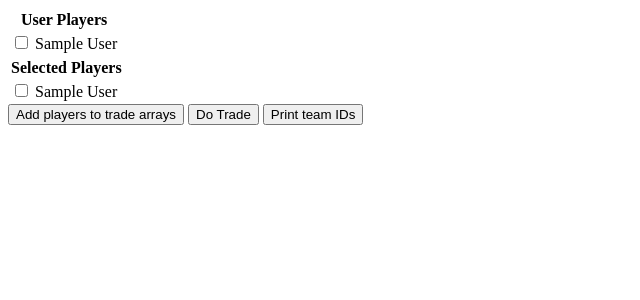
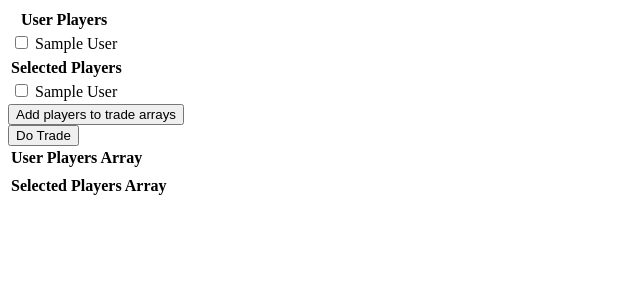
Before and after one commit to samuelbamueldamuel/re_sam_isitory, a Django app: page /selectTrade/1 in a window 1280 px wide. Shown: the top 300 px of the page, without its empty margins (0-640 px from the left). Run offline with Django 4.2, Linux system fonts and the light colour scheme; tables that the repository leaves empty hold one stand-in row (values such as "Sample post"); lists and menus that the app fills with data are empty.

Commit message:
add to arrays

```diff
--- a/league/templates/trade.html
+++ b/league/templates/trade.html
@@ -15,7 +15,7 @@
     <td>{{team.city}}</td>
     <td>{{team.name}}</td>
     <td>
-        <a href="{% url 'selectTrade/' t_id=team.t_id %}">
+        <a href="{% url 'selectTrade' team.t_id %}">
             trade with this team
         </a>
     </td>
--- a/league/templates/tradeMachine.html
+++ b/league/templates/tradeMachine.html
@@ -84,6 +84,9 @@
     {% load static %}
 </head>
 <body>
+    <form method="POST" action="{% url 'addArray' t_id %}">
+        {% csrf_token %}
+
         <table>
             <tr>
                 <th>User Players</th>
@@ -112,62 +115,47 @@
             {% endfor %}
         </table>
 
-    <button onclick="handleTrade()">Add players to trade arrays</button>
-    <button onclick="doTrade()">Do Trade</button>
-    <button onclick="printTeamIds()">Print team IDs</button>
+        <button type="submit">Add players to trade arrays</button>
+    </form>
 
 
-    <script>
-        var checkedUserPlayers = [];
-        var checkedSelectedPlayers = [];
+     <!-- {% if t_id %}
+    <a href="{% url 'addArray' t_id=t_id %}">
+        <button>Add players to trade arrays</button>
+    </a> -->
+        {% else %}
+    <a href="{% url 'addArray' %}">
+        <button>Add players to trade arrays</button>
+    </a>
+        {% endif %}
+    <button >Do Trade</button>
+    <!-- <button >Print team IDs</button> -->
 
+    <table>
+        <tr>
+            <th>User Players Array</th>
+        </tr>
+        <tr>
+            <td>
+                {% for player in user_players_list %}
+                    {{ player.first_name }} {{ player.last_name }}
+                {% endfor %}
+            </td>
+        </tr>
+    </table>
 
-        function handleTrade() {
-            checkedUserPlayers = getCheckedPlayerIds('user_player_checkbox');
-            checkedSelectedPlayers = getCheckedPlayerIds('selected_player_checkbox');
+    <table>
+        <tr>
+            <th>Selected Players Array</th>
+        </tr>
+        <tr>
+            <td>
+                {% for player in selected_players_list %}
+                    {{ player.first_name }} {{ player.last_name }}
+                {% endfor %}
+            </td>
+        </tr>
+    </table>
 
-            console.log(checkedUserPlayers);
-            console.log(checkedSelectedPlayers);
-        }
-
-        function getCheckedPlayerIds(checkboxName) {
-            var checkedPlayerIds = [];
-            var checkboxes = document.getElementsByName(checkboxName);
-            for (var i = 0; i < checkboxes.length; i++) {
-                if (checkboxes[i].checked) {
-                    var playerId = checkboxes[i].value;
-                    var teamId = checkboxes[i].getAttribute('data-team-id');
-                    checkedPlayerIds.push({ playerId: playerId, teamId: teamId });
-                }
-            }
-            return checkedPlayerIds;
-        }
-
-        function doTrade() {
-            for (var i = 0; i < checkedUserPlayers.length; i++) {
-                var tempTeamId = checkedUserPlayers[i].teamId;
-                checkedUserPlayers[i].teamId = checkedSelectedPlayers[i].teamId;
-                checkedSelectedPlayers[i].teamId = tempTeamId;
-            }
-
-            console.log(checkedUserPlayers);
-            console.log(checkedSelectedPlayers);
-        }
-        function printTeamIds() {
-            console.log("User Team IDs:");
-            for (var i = 0; i < checkedUserPlayers.length; i++) {
-                console.log("Player ID:", checkedUserPlayers[i].playerId);
-                console.log("Team ID:", checkedUserPlayers[i].teamId);
-            }
-
-            console.log("Selected Team IDs:");
-            for (var i = 0; i < checkedSelectedPlayers.length; i++) {
-                console.log("Player ID:", checkedSelectedPlayers[i].playerId);
-                console.log("Team ID:", checkedSelectedPlayers[i].teamId);
-            }
-        }
-
-
-    </script>
 </body>
 </html>
--- a/league/urls.py
+++ b/league/urls.py
@@ -26,7 +26,8 @@ urlpatterns = [
     path('salaryBreakdownL/<str:t_id>', UserViews.salaryBreakdownL, name='salaryBreakdownL'),
     path('trade/', UserViews.trade, name='trade'),
     path('selectTrade/<str:t_id>', UserViews.tradeMachine, name = 'selectTrade'),
-    # path('doTrade/<str:t_id>', UserViews.doTrade, name = 'doTrade'),
-    # path('trade-success/', UserViews.tradeSuccess, name='trade-success'),
-    # path('trade-failure/', UserViews.tradeFailure, name='trade-failure'),
+    path('addArray/<str:t_id>', UserViews.addArray, name = 'addArray'),
+    path('addArray/', UserViews.addArray, name='addArray'),
+    # path('doTrade/<str:t_id>', UserViews.doTrade, name='doTrade')
+
 ]
--- a/league/views/UserViews.py
+++ b/league/views/UserViews.py
@@ -2,6 +2,7 @@ from django.shortcuts import render
 from django.http import HttpResponse
 from ..models import Team, Player
 from ..scripts.stage import stage
+from django.http import HttpResponse
 
 def welcome(request):
     teams = Team.objects.all()
@@ -128,6 +129,30 @@ def salaryBreakdownL(request, t_id):
 
     return render(request, 'salaryBreakdown.html', context)
 
+# def trade(request):
+#     teams = Team.objects.all()
+#     context = {
+#         'teams': teams
+#     }
+#     return render(request, 'trade.html', context)
+
+# def tradeMachine(request, t_id):
+#     # get user team
+#     userTeam = Team.objects.filter(userTeam=True).first()
+#     userPlayers = Player.objects.filter(team_id=userTeam.t_id)
+
+#     # get selectedTeam
+#     selectedTeam = Team.objects.filter(t_id=t_id).first()
+#     selectedPlayers = Player.objects.filter(team_id=selectedTeam.t_id)
+#     context = {
+#         'userTeam': userTeam,
+#         'userPlayers' : userPlayers,
+#         'selectedTeam': selectedTeam,
+#         'selectedPlayers' : selectedPlayers,
+#         # 't_id': t_id,  # Add the t_id value to the context
+#     }
+#     return render(request, 'tradeMachine.html', context)
+
 def trade(request):
     teams = Team.objects.all()
     context = {
@@ -136,61 +161,91 @@ def trade(request):
     return render(request, 'trade.html', context)
 
 def tradeMachine(request, t_id):
-    # get user team
+        # get user team
+        userTeam = Team.objects.filter(userTeam=True).first()
+        userPlayers = Player.objects.filter(team_id=userTeam.t_id)
+
+        # get selectedTeam
+        selectedTeam = Team.objects.filter(t_id=t_id).first()
+        selectedPlayers = Player.objects.filter(team_id=selectedTeam.t_id)
+
+        context = {
+            'userTeam': userTeam,
+            'userPlayers': userPlayers,
+            'selectedTeam': selectedTeam,
+            'selectedPlayers': selectedPlayers,
+            't_id': t_id,
+        }
+        return render(request, 'tradeMachine.html', context)
+
+def addArray(request, t_id):
+    user_players_list = []
+    selected_players_list = []
+
+    if request.method == 'POST':
+        user_player_ids = request.POST.getlist('user_player_checkbox')
+        selected_player_ids = request.POST.getlist('selected_player_checkbox')
+
+        # print("user_player_ids:", user_player_ids)
+        # print("selected_player_ids:", selected_player_ids)
+
+        user_players = Player.objects.filter(id__in=user_player_ids)
+        selected_players = Player.objects.filter(id__in=selected_player_ids)
+
+        # Extend the lists with the selected players
+        user_players_list.extend(user_players.values())
+        selected_players_list.extend(selected_players.values())
+
+    # Retrieve the player data for rendering the page
     userTeam = Team.objects.filter(userTeam=True).first()
-    userPlayers = Player.objects.filter(team_id=userTeam.t_id)
+    userPlayers = Player.objects.filter(team_id=userTeam.t_id).values()
+    selectedTeam = Team.objects.filter(t_id=t_id).first()
+    selectedPlayers = Player.objects.filter(team_id=selectedTeam.t_id).values()
 
-    # get selectedTeam
-    selectedTeam = Team.objects.filter(t_id=t_id).first()
-    selectedPlayers = Player.objects.filter(team_id=selectedTeam.t_id)
+    # print("user_players_list:", user_players_list)
+    # print("selected_players_list:", selected_players_list)
+
     context = {
-        'userTeam': userTeam,
-        'userPlayers' : userPlayers,
-        'selectedTeam': selectedTeam,
-        'selectedPlayers' : selectedPlayers,
-        # 't_id': t_id,  # Add the t_id value to the context
+        'user_players_list': user_players_list,
+        'selected_players_list': selected_players_list,
+        'userPlayers': userPlayers,
+        'selectedPlayers': selectedPlayers,
+        't_id': t_id,
     }
-    print(context)
+
     return render(request, 'tradeMachine.html', context)
 
+# def doTrade(request, t_id):
+#     user_players_list = []
+#     selected_players_list = []
 
+#     if request.method == 'POST':
+#         user_player_ids = request.POST.getlist('user_player_checkbox')
+#         selected_player_ids = request.POST.getlist('selected_player_checkbox')
 
+#         user_players = Player.objects.filter(id__in=user_player_ids)
+#         selected_players = Player.objects.filter(id__in=selected_player_ids)
 
+#         user_players_list = list(user_players)
+#         selected_players_list = list(selected_players)
 
-# def doTrade(request, t_id):
-#     if request.method == 'POST':
-#         user_player_ids = request.POST.getlist('user_players')
-#         selected_player_ids = request.POST.getlist('selected_players')
+#         # Update team IDs for user players
+#         userTeam = Team.objects.filter(userTeam=True).first()
+#         for player in user_players:
+#             player.team_id = t_id
+#             player.save()
 
-#         try:
-#             # Fetch user team and selected team
-#             user_team = Team.objects.get(userTeam=True)
-#             selected_team = Team.objects.get(t_id=t_id)
+#         # Update team IDs for selected players
+#         for player in selected_players:
+#             player.team_id = userTeam.t_id
+#             player.save()
 
-#             # Fetch the players based on the selected IDs
-#             user_players = Player.objects.filter(id__in=user_player_ids, team=user_team)
-#             selected_players = Player.objects.filter(id__in=selected_player_ids, team=selected_team)
+#         # Redirect to a success page or perform any other desired actions
 
-#             # Perform the trade logic
-#             # Example: Swap the teams of the selected players
-#             for player in user_players:
-#                 player.team = selected_team
-#                 player.save()
+#     context = {
+#         'userPlayers': user_players_list,
+#         'selectedPlayers': selected_players_list,
+#         't_id': t_id,
+#     }
 
-#             for player in selected_players:
-#                 player.team = user_team
-#                 player.save()
-
-#             return redirect('trade-success')
-
-#         except (Team.DoesNotExist, Player.DoesNotExist):
-#             # Handle the case if teams or players are not found
-#             return redirect('trade-failure')
-
-#     return redirect('trade-failure')
-
-# def tradeSuccess(request):
-#     return render(request, 'trade_success.html')
-
-# def tradeFailure(request):
-#     return render(request, 'trade_failure.html')
+#     return render(request, 'tradeMachine.html', context)
```
Lines whose indentation alone changed are shown as unchanged.
